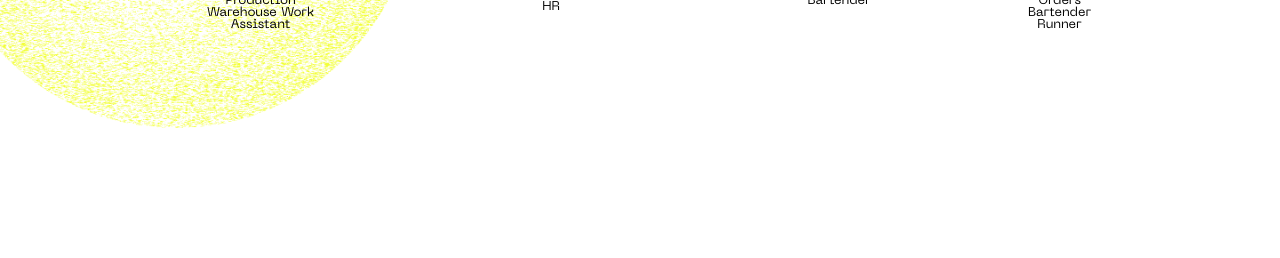
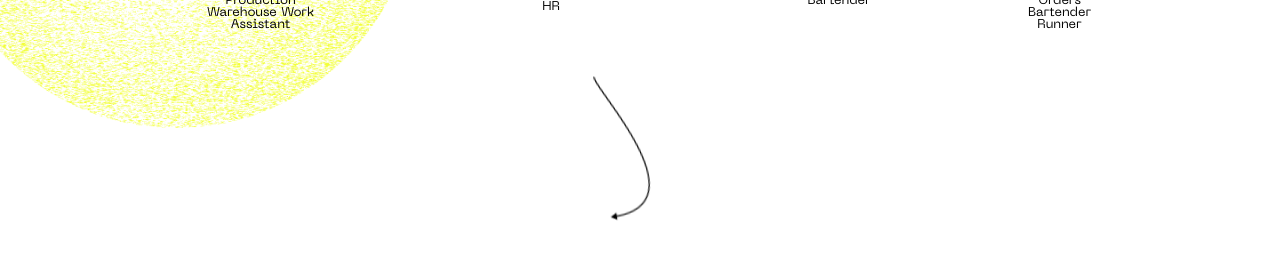
Before and after one commit to heckspoiler/wirz-portfolio, a React (Create React App) app in the folder wirz-portfolio/: page / in a window 1280 px wide. Shown: the part 3019-3277 px from the top of the page. Built offline with nearby package versions, Linux system fonts and the light colour scheme; a web font is replaced by a local one.

Commit message:
added img and changes

```diff
--- a/wirz-portfolio/src/section_4/SectionFour.css
+++ b/wirz-portfolio/src/section_4/SectionFour.css
@@ -101,3 +101,12 @@ li {
   width: 30rem;
   opacity: 0;
 }
+
+.section-four_arrow {
+  scale: 0.5;
+  position: absolute;
+  margin-left: 36rem;
+  margin-top: 32rem;
+  opacity: 0;
+  transform: rotate(-10deg);
+}
--- a/wirz-portfolio/src/section_4/SectionFour.js
+++ b/wirz-portfolio/src/section_4/SectionFour.js
@@ -25,6 +25,7 @@ export const SectionFour = () => {
   const animationFourth = useAnimation();
   const animationText = useAnimation();
   const animationImage = useAnimation();
+  const animationArrow = useAnimation();
 
   useEffect(() => {
     if (inView) {
@@ -56,6 +57,10 @@ export const SectionFour = () => {
         opacity: 1,
         transition: { type: "spring", duration: 3, bounce: 0.3, delay: 3.2 },
       });
+      animationArrow.start({
+        opacity: 1,
+        transition: { type: "spring", duration: 3, bounce: 0.3, delay: 4.2 },
+      });
     }
   }, [inView]);
 
@@ -68,6 +73,11 @@ export const SectionFour = () => {
         src={ellipse}
         className="section-four_ellipse"
         animate={animationImage}
+      />
+      <m.img
+        src={arrow}
+        className="section-four_arrow"
+        animate={animationArrow}
       />
       <table className="section-four_job-table">
         <tr className="section-four_image-row">
```
Also changed, not shown: wirz-portfolio/src/section_5/img/arrow_section-five.png (added).
